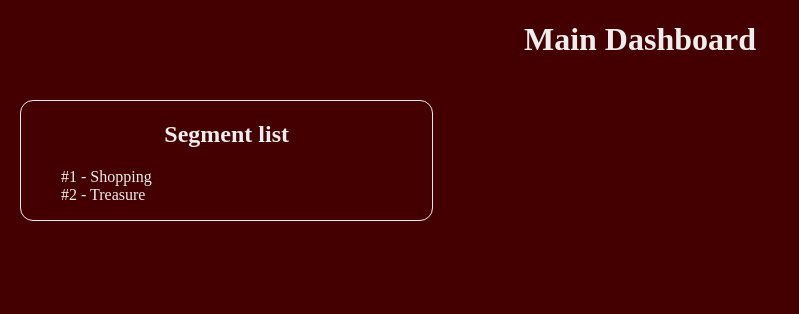
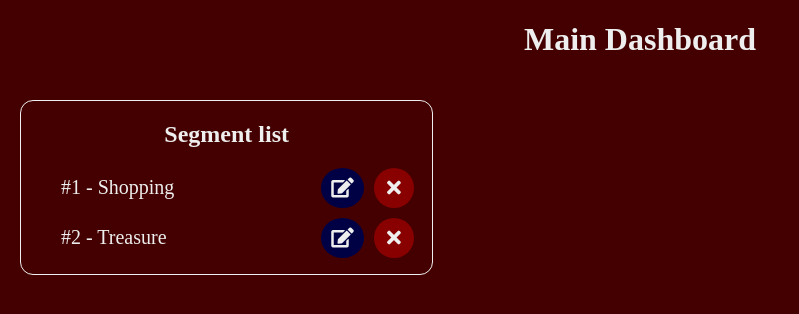
Before and after one commit to Fleury14/fe-comparison, an Angular app in the folder application/: page /main in a window 1280 px wide. Shown: the top 314 px of the page, without its empty margins (0-799 px from the left). Built offline with nearby package versions, Linux system fonts and the light colour scheme.

Commit message:
feat(various): fa icons

```diff
--- a/application/angular.json
+++ b/application/angular.json
@@ -28,7 +28,8 @@
               "src/assets"
             ],
             "styles": [
-              "src/styles.scss"
+              "src/styles.scss",
+              "node_modules/@fortawesome/fontawesome-free/css/all.css"
             ],
             "scripts": []
           },
--- a/application/package.json
+++ b/application/package.json
@@ -19,6 +19,7 @@
     "@angular/platform-browser": "~8.0.1",
     "@angular/platform-browser-dynamic": "~8.0.1",
     "@angular/router": "~8.0.1",
+    "@fortawesome/fontawesome-free": "^5.9.0",
     "rxjs": "~6.4.0",
     "tslib": "^1.9.0",
     "zone.js": "~0.9.1"
--- a/application/src/app/components/main/segment-list/segment-list.component.html
+++ b/application/src/app/components/main/segment-list/segment-list.component.html
@@ -1,6 +1,15 @@
 <div class="segment-list">
     <h2>Segment list</h2>
     <ul *ngIf="segmentList">
-        <li *ngFor="let segment of segmentList">#{{ segment.id }} - {{ segment.name }}</li>
+        <li *ngFor="let segment of segmentList">
+            <div class="segment-list-row">
+                <span>#{{ segment.id }} - {{ segment.name }}</span>
+                <div class="d-flex">
+                    <span class="fas fa-edit edit-logo"></span>
+                    <span class="fas fa-times delete-logo"></span>
+                </div>
+
+            </div>
+        </li>
     </ul>
 </div>
--- a/application/src/app/components/main/segment-list/segment-list.component.scss
+++ b/application/src/app/components/main/segment-list/segment-list.component.scss
@@ -1,6 +1,19 @@
 .segment-list {
     border: 1px solid #eee;
     border-radius: 13px;
+
+    .segment-list-row {
+        display: flex;
+        justify-content: space-between;
+        align-items: center;
+        width: 95%;
+        font-size: 20px;
+        margin-bottom: 10px;
+
+        .edit-logo {
+            margin-right: 10px;
+        }
+    }
 
     h2 {
         text-align: center;
--- a/application/src/styles.scss
+++ b/application/src/styles.scss
@@ -8,3 +8,31 @@ html {
     margin: 0;
     padding: 0;
 }
+
+.d-flex {
+    display: flex;
+}
+
+.add-logo {
+    background-color: #080;
+    color: #eee;
+    border-radius: 50%;
+    font-size: 20px;
+    padding: 10px 11.25px;
+}
+
+.edit-logo {
+    background-color: #004;
+    color: #eee;
+    border-radius: 50%;
+    font-size: 20px;
+    padding: 10px 10px;
+}
+
+.delete-logo {
+    background-color: #800;
+    color: #eee;
+    border-radius: 50%;
+    font-size: 20px;
+    padding: 10px 13.1125px;
+}
```
Also changed, not shown: application/src/app/interfaces/runner.interface.ts (added, +8 -0 lines), application/src/app/services/runners/runners.service.ts (added), 1 other file (tests, documents, lock files or other folders).
